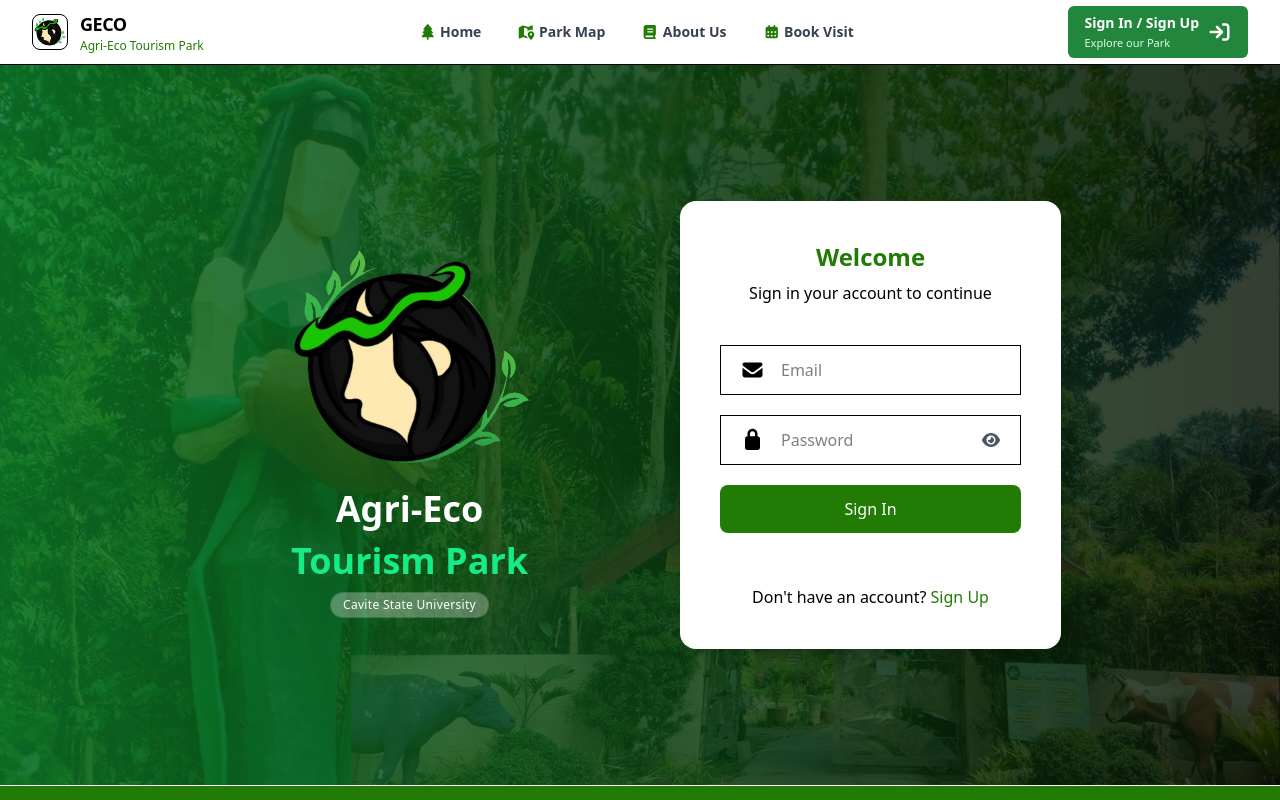
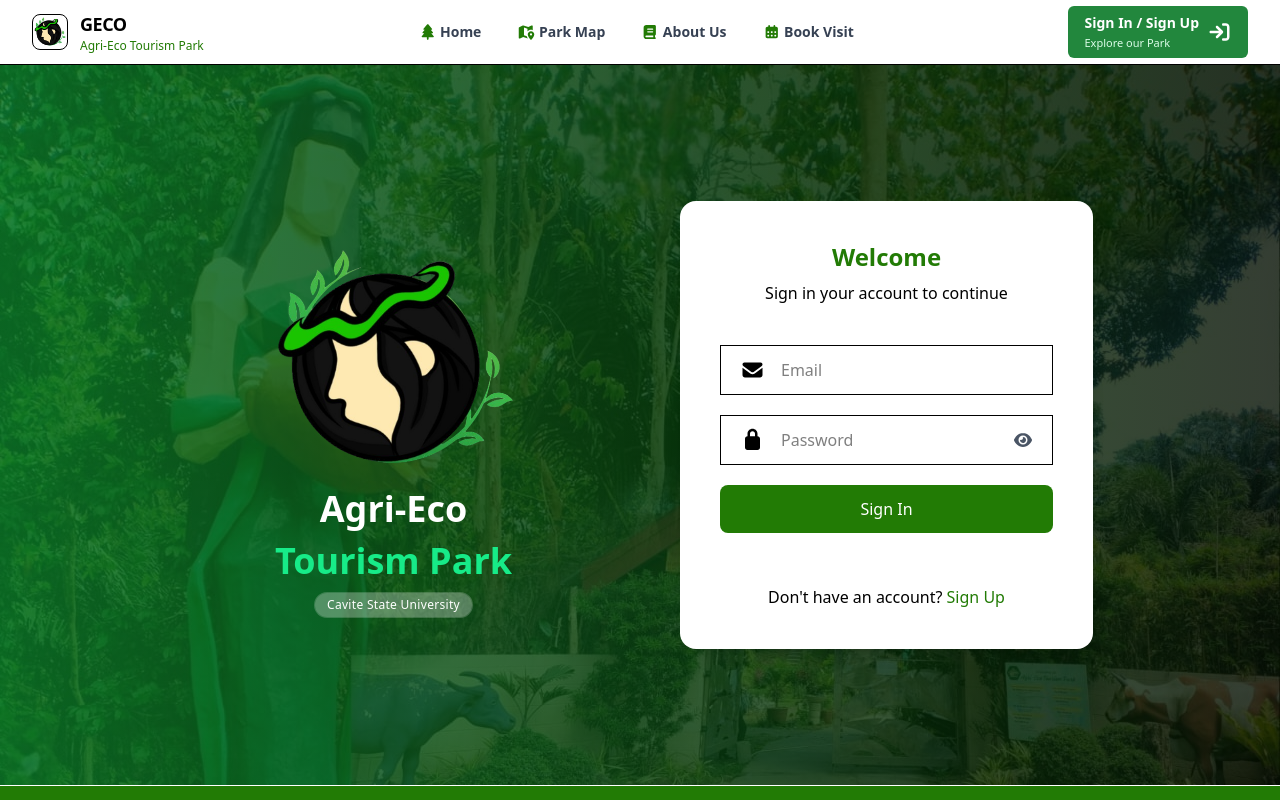
Before and after one commit to zeynar25/geco-frontend, a React (Vite) app: page /signin in a window 1280 px wide. Shown: the top 800 px of the page. Built offline with nearby package versions, Linux system fonts and the light colour scheme.

Commit message:
adjusted so eye doesn't float above long passwords

```diff
--- a/src/Pages/Signin.jsx
+++ b/src/Pages/Signin.jsx
@@ -173,7 +173,7 @@
                         className="absolute text-xl left-5 top-1/2 -translate-y-1/2"
                       />
                       <input
-                        className="w-full border px-2 py-3 pl-15"
+                        className="w-full border px-2 py-3 pl-15 pr-10"
                         type={registerPasswordVisible ? "text" : "password"}
                         id="password"
                         name="password"
@@ -206,7 +206,7 @@
                         className="absolute text-xl left-5 top-1/2 -translate-y-1/2"
                       />
                       <input
-                        className="w-full border px-2 py-3 pl-15"
+                        className="w-full border px-2 py-3 pl-15 pr-10"
                         type={registerConfirmVisible ? "text" : "password"}
                         id="confirm-password"
                         name="confirm-password"
@@ -268,7 +268,7 @@
                         className="absolute text-xl left-5 top-1/2 -translate-y-1/2"
                       />
                       <input
-                        className="w-full border px-2 py-3 pl-15"
+                        className="w-full border px-2 py-3 pl-15 pr-10"
                         type={loginPasswordVisible ? "text" : "password"}
                         id="password"
                         name="password"
```
